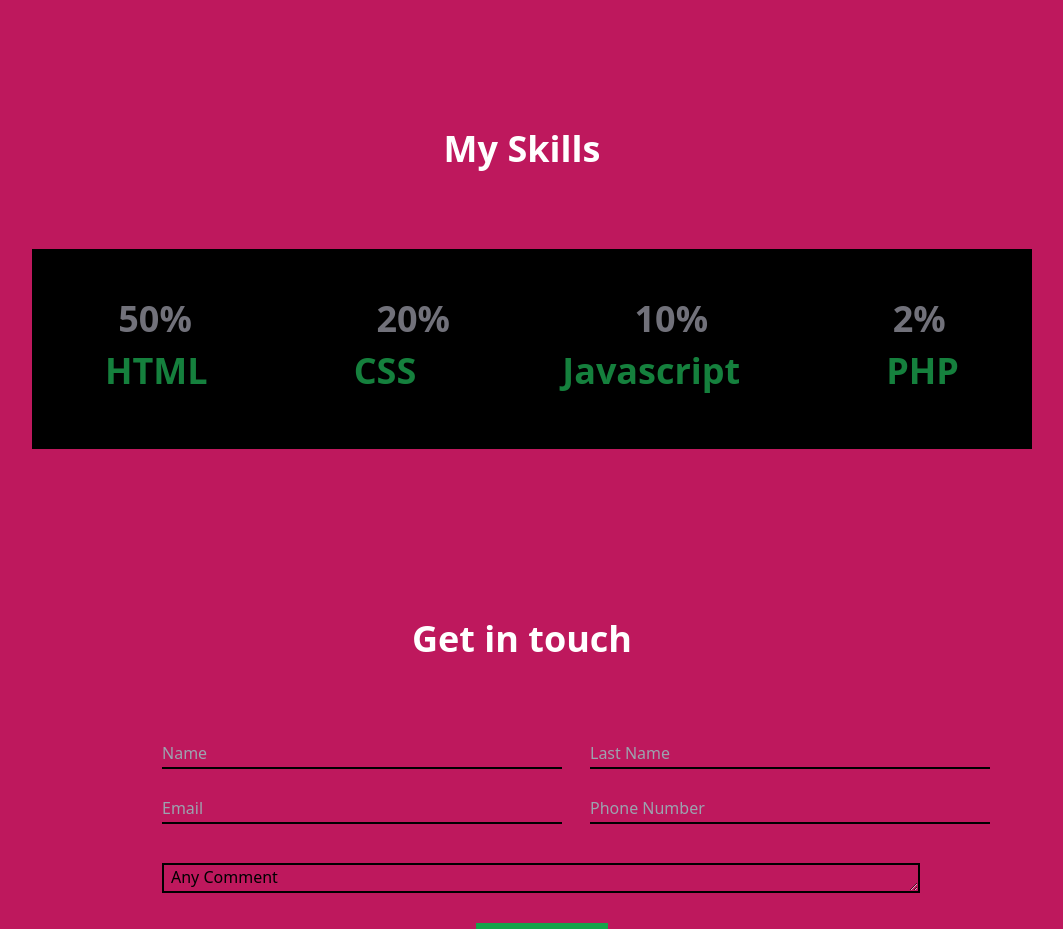
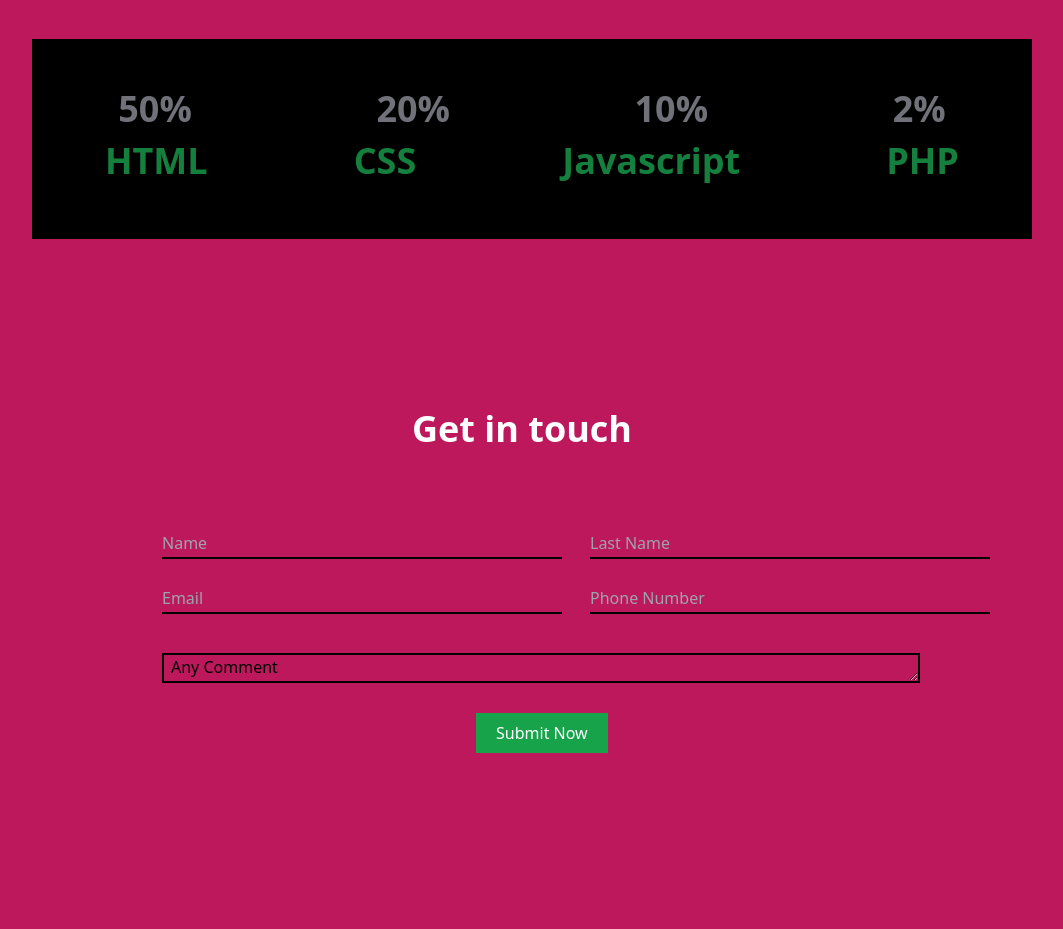
Before and after one commit to Cabdimudalib-Hassan-Mohamud/Second-Project, a plain HTML site: page index.html in a window 1280 px wide. Shown: the part 1560-2489 px from the top of the page, without its empty margins (118-1181 px from the left). After the commit the page ends 2323 px from the top, so only its background shows below. Drawn offline with nearby package versions, Linux system fonts and the light colour scheme.

Commit message:
commented div

```diff
--- a/index.html
+++ b/index.html
@@ -57,7 +57,7 @@
         <h1 class="text-zinc-500 text-3xl font-semibold pl-4 pt-7">Web <br> Design</h1>
     </div>
     </div>
-    <h1 class="text-center text-white text-4xl font-semibold mt-[170px]">My Skills</h1>
+    <!-- <h1 class="text-center text-white text-4xl font-semibold mt-[170px]">My Skills</h1> -->
     <div class="bg-black sm:w-[1000px] sm:h-[200px] w-[400px] h-[200px]  mt-[80px] mb-[50px] sm:ml-[150px]">
         <div class="flex  justify-around space-x-3 w-full text-zinc-500">
             <h1 class="text-4xl font-semibold pt-[50px]">50%</h1>
```
